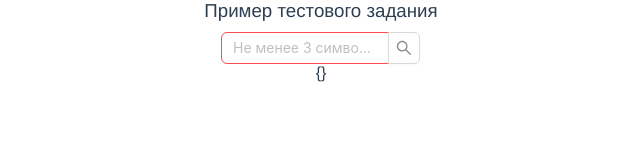
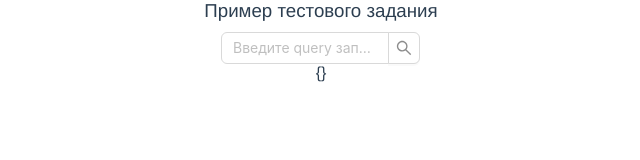
Before and after one commit to rasoan/amoCRMLeadsList, a Vue app in the folder frontand/: page / in a window 1280 px wide. Shown: the top 160 px of the page, without its empty margins (319-959 px from the left). Built offline with nearby package versions, Linux system fonts and the light colour scheme.

Commit message:
feat: addex styles for search element and other fixes

```diff
--- a/frontand/package.json
+++ b/frontand/package.json
@@ -9,8 +9,10 @@
     "lint": "vue-cli-service lint"
   },
   "dependencies": {
+    "@ant-design/icons": "^5.3.7",
+    "@ant-design/icons-vue": "^7.0.1",
     "@vue/runtime-core": "^3.4.27",
-    "ant-design-vue": "4.x",
+    "ant-design-vue": "~4.2.1",
     "axios": "^1.7.2",
     "core-js": "^3.8.3",
     "vue": "^3.2.13",
--- a/frontand/src/components/QueryField/QueryField.vue
+++ b/frontand/src/components/QueryField/QueryField.vue
@@ -1,22 +1,35 @@
 <template>
-  <Space direction="vertical">
+  <Space direction="horizontal">
+    <div v-if='status === "error"'>
+      <Popover :title="statusField_error.placeholder">
+        <InfoCircleOutlined style="color: red"/>
+      </Popover>
+    </div>
       <InputSearch
-      v-model:value="store.query"
-      :placeholder="placeholder"
+        v-model:value="fieldValue"
+        placeholder="Введите query запрос"
         style="width: 200px"
         :status="status"
         @input="onChangeInputQuery"
+        @search="onClickSearchInput"
       />
   </Space>
+
 </template>
 
 <script setup lang="ts">
+   import { ChangeEvent } from "ant-design-vue/es/_util/EventInterface";
    import {
      InputSearch,
      Space,
+     Popover,
    } from 'ant-design-vue';
-   import {ChangeEvent} from "ant-design-vue/es/_util/EventInterface";
+   import { InfoCircleOutlined } from "@ant-design/icons-vue";
+   //
    import { store } from "@/store/store";
+   import { ref } from 'vue'
+
+   let fieldValue = ref("");
 
    const statusField_ok = {
      status: "",
@@ -24,24 +37,34 @@
    };
    const statusField_error = {
      status: "error",
-     placeholder: "Не менее 3 символов должно быть",
+     placeholder: "Запросы с кол-вом символов от 1 до 3 не выполняются!",
    };
 
-   let status = statusField_error.status as "" | "error";
-   let placeholder = statusField_error.placeholder;
+   let status = statusField_ok.status as "" | "error";
+   let placeholder = statusField_ok.placeholder;
 
-   const onChangeInputQuery = (event: ChangeEvent) => {
-     if (event.target.value && event.target.value.length > 3) {
+   const validateLengthFieldAndGetLeads = () => {
+     if (fieldValue.value.length > 0
+       && fieldValue.value.length <= 3
+     ) {
+       status = statusField_error.status as "" | "error";
+       placeholder = statusField_error.placeholder;
+     }
+     else {
        status = statusField_ok.status as "" | "error";
        placeholder = statusField_ok.placeholder;
 
-       store.onChangeInputQuery(event);
+       void store.getLeads(fieldValue.value);
 
        return;
      }
-     else {
-       status = statusField_error.status as "" | "error";
-       placeholder = statusField_error.placeholder;
    }
+   const onClickSearchInput = () => {
+     validateLengthFieldAndGetLeads();
+   }
+   const onChangeInputQuery = (event: ChangeEvent) => {
+     fieldValue.value = event.target.value || "";
+
+     validateLengthFieldAndGetLeads();
    };
 </script>
--- a/frontand/src/store/store.ts
+++ b/frontand/src/store/store.ts
@@ -6,20 +6,16 @@ import axios from "axios";
 import {ChangeEvent} from "ant-design-vue/es/_util/EventInterface";
 
 export const store = reactive({
-  query: "",
   leads: {},
   isLoadLeads: false,
-  onChangeInputQuery(event: ChangeEvent) {
-    this.query = event.target.value || this.query;
+  async getLeads(queryString: string) {
+    this.isLoadLeads = true;
 
-    const debounceGetLeads = debounce(500, () => this.getLeads());
+    const debounceGetLeads = debounce(500, async () => {
+      this.leads = await axios.get(`http://localhost:3000/leads/list?query=${queryString}`);
+    });
 
     void debounceGetLeads();
-  },
-  async getLeads() {
-    this.isLoadLeads = true;
-
-    this.leads = await axios.get(`http://localhost:3000/leads/list?query=${this.query}`);
 
     this.isLoadLeads = false;
   }
```
Also changed, not shown: 2 other files (tests, documents, lock files or other folders). Lines whose indentation alone changed are shown as unchanged.
